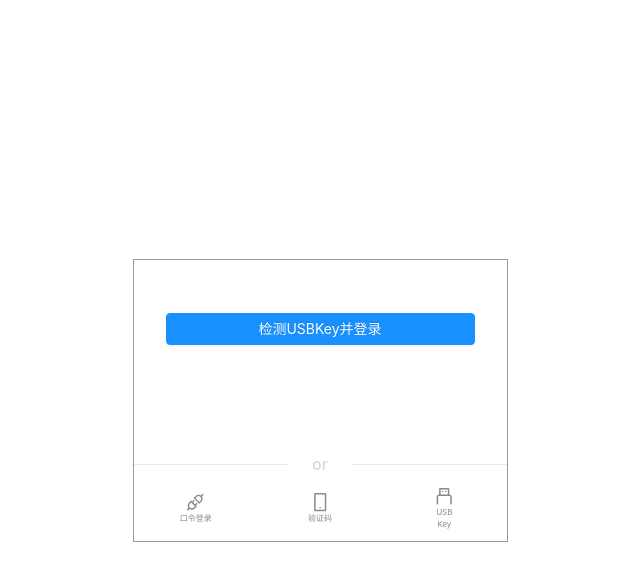
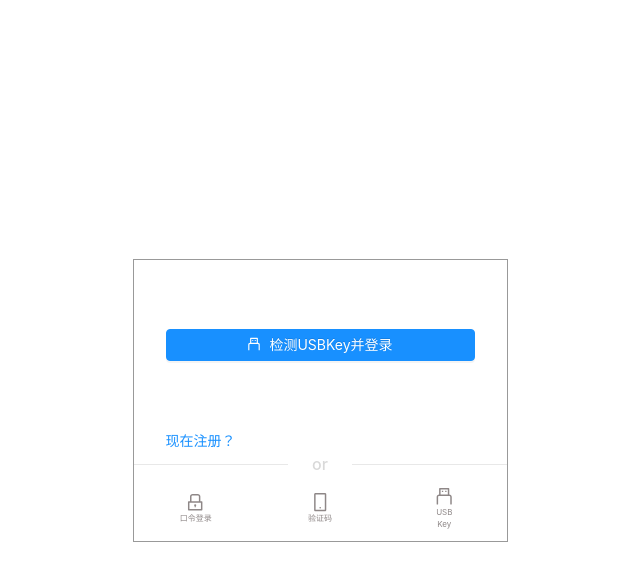
Before and after one commit to HytonightYX/auth-login, a React app in the folder client/: page / in a window 1280 px wide. Both pictures are taken after a click on the element "USB Key". Shown: the top 580 px of the page, without its empty margins (320-960 px from the left). Built offline with nearby package versions, Linux system fonts and the light colour scheme.

Commit message:
fix: ui update

```diff
--- a/client/src/App.jsx
+++ b/client/src/App.jsx
@@ -1,6 +1,6 @@
 import React, { useState } from 'react';
-import { Divider, message } from 'antd';
-import { MobileOutlined, UsbOutlined, ApiOutlined } from '@ant-design/icons';
+import { Divider, message, Modal } from 'antd';
+import { MobileOutlined, UsbOutlined, LockOutlined } from '@ant-design/icons';
 
 import PWDLoginForm from './forms/PWDLogin';
 import SMSLoginForm from './forms/SMSLogin';
@@ -45,7 +45,9 @@ class Login extends React.Component {
   doLogin = (params) => {
     axios.post(api.LOGIN, params).then((res) => {
       if (res && res.status === 200 && res.data.code === 200) {
-        message.success('登陆成功', 0.7);
+        const user = res.data.data
+        console.log(user);
+
       } else if (res.data) {
         message.error(`${res.data.msg}`);
       } else {
@@ -69,7 +71,7 @@ class Login extends React.Component {
         )}
         {type === LOGIN_TYPE.REG && <RegisterForm />}
 
-        {type !== LOGIN_TYPE.REG && type !== LOGIN_TYPE.USB && (
+        {type !== LOGIN_TYPE.REG && (
           <div className="reg">
             <a onClick={this.toRegister}>现在注册？</a>
           </div>
@@ -82,7 +84,7 @@ class Login extends React.Component {
             </Divider>
             <div className="more">
               <div onClick={this.toPWDLogin}>
-                <ApiOutlined />
+                <LockOutlined />
                 <span>口令登录</span>
               </div>
 
--- a/client/src/forms/SMSLogin.jsx
+++ b/client/src/forms/SMSLogin.jsx
@@ -3,10 +3,10 @@
  */
 import React, { useState, useEffect, useRef } from 'react';
 import { Form, Input, Button, message } from 'antd';
-import { LockOutlined, UserOutlined } from '@ant-design/icons';
+import { MobileOutlined, UserOutlined } from '@ant-design/icons';
 import './style.less';
 import api from '../api';
-import Axios from 'axios';
+import axios from 'axios';
 
 const LoginForm = ({ doLogin, type }) => {
   const [pending, setPending] = useState(false);
@@ -14,7 +14,7 @@ const LoginForm = ({ doLogin, type }) => {
 
   const onFinish = (values) => {
     console.log('Success:', values);
-    // doLogin({ ...values, type });
+    doLogin({ ...values, type });
   };
 
   const onFinishFailed = (errorInfo) => {
@@ -22,7 +22,7 @@ const LoginForm = ({ doLogin, type }) => {
   };
 
   const getSmsCode = (phone) => {
-    Axios.get(`${api.SMSCODE}?phone=${phone}`).then((res) => {
+    axios.get(`${api.SMSCODE}?phone=${phone}`).then((res) => {
       console.log(res.data.data);
       if (res && res.status === 200 && res.data.data.code === 0) {
         message.success(res.data.data.data);
@@ -57,7 +57,7 @@ const LoginForm = ({ doLogin, type }) => {
           rules={[{ required: true, message: '请输入验证码' }]}
         >
           <Input
-            prefix={<LockOutlined className="site-form-item-icon" />}
+            prefix={<MobileOutlined className="site-form-item-icon" />}
             type="text"
             placeholder="验证码"
           />
--- a/client/src/forms/USBLogin.jsx
+++ b/client/src/forms/USBLogin.jsx
@@ -2,8 +2,8 @@
  * USBKey 登陆
  */
 import React, { useState } from 'react';
-import { Form, Input, Button, Select, Spin } from 'antd';
-import { LoadingOutlined } from '@ant-design/icons';
+import { Form, Button, Spin } from 'antd';
+import { LoadingOutlined, UsbOutlined } from '@ant-design/icons';
 import { enumDevice } from '../lib';
 import './style.less';
 
@@ -43,6 +43,7 @@ const LoginForm = ({ doLogin, type }) => {
               htmlType="submit"
               className="login-form-button"
             >
+              <UsbOutlined />
               检测USBKey并登录
             </Button>
           )}
--- a/client/src/forms/style.less
+++ b/client/src/forms/style.less
@@ -24,11 +24,15 @@
     justify-content: center;
     align-items: center;
     width: 100%;
-    margin-top: 24px;
+    height: 100%;
 
     div {
       flex: 1;
       text-align: center;
     }
   }
+
+  .placeholder {
+    height: 24px;
+  }
 }
```
Also changed, not shown: 1 other file (tests, documents, lock files or other folders).
